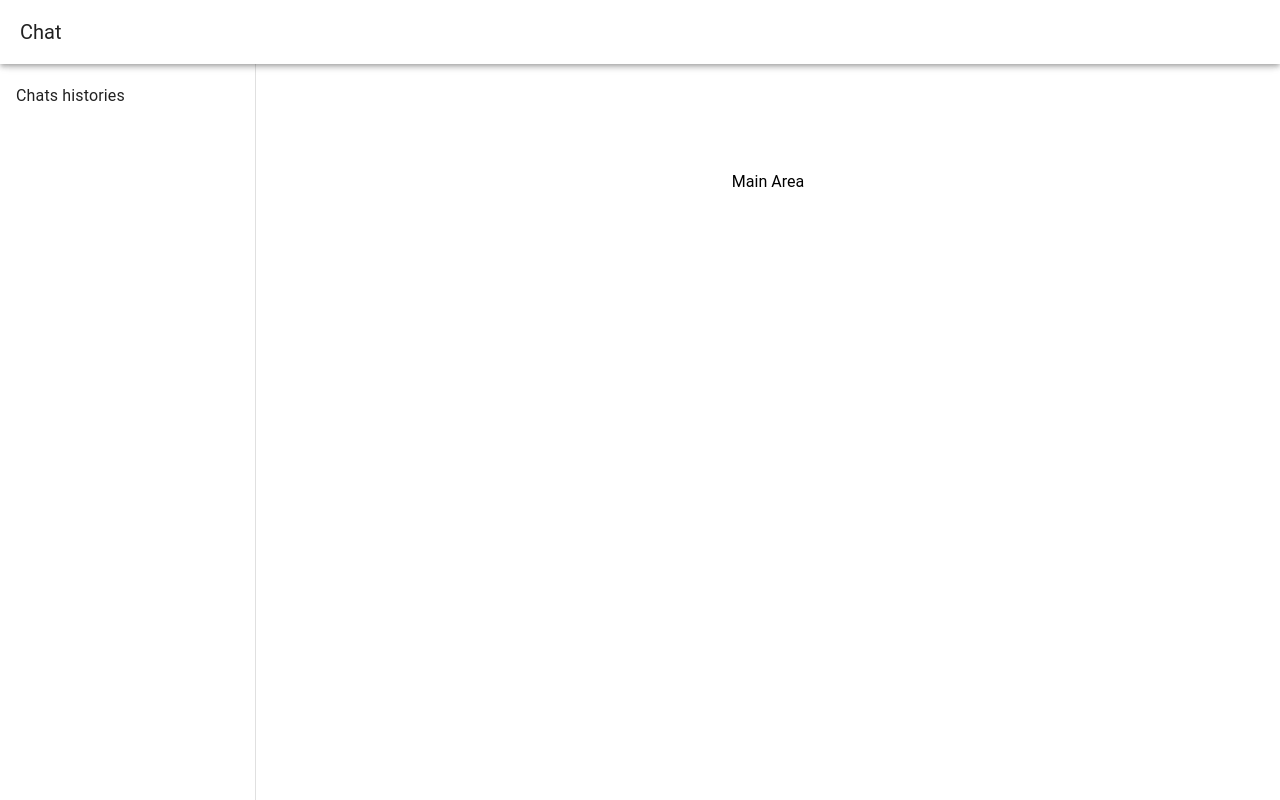
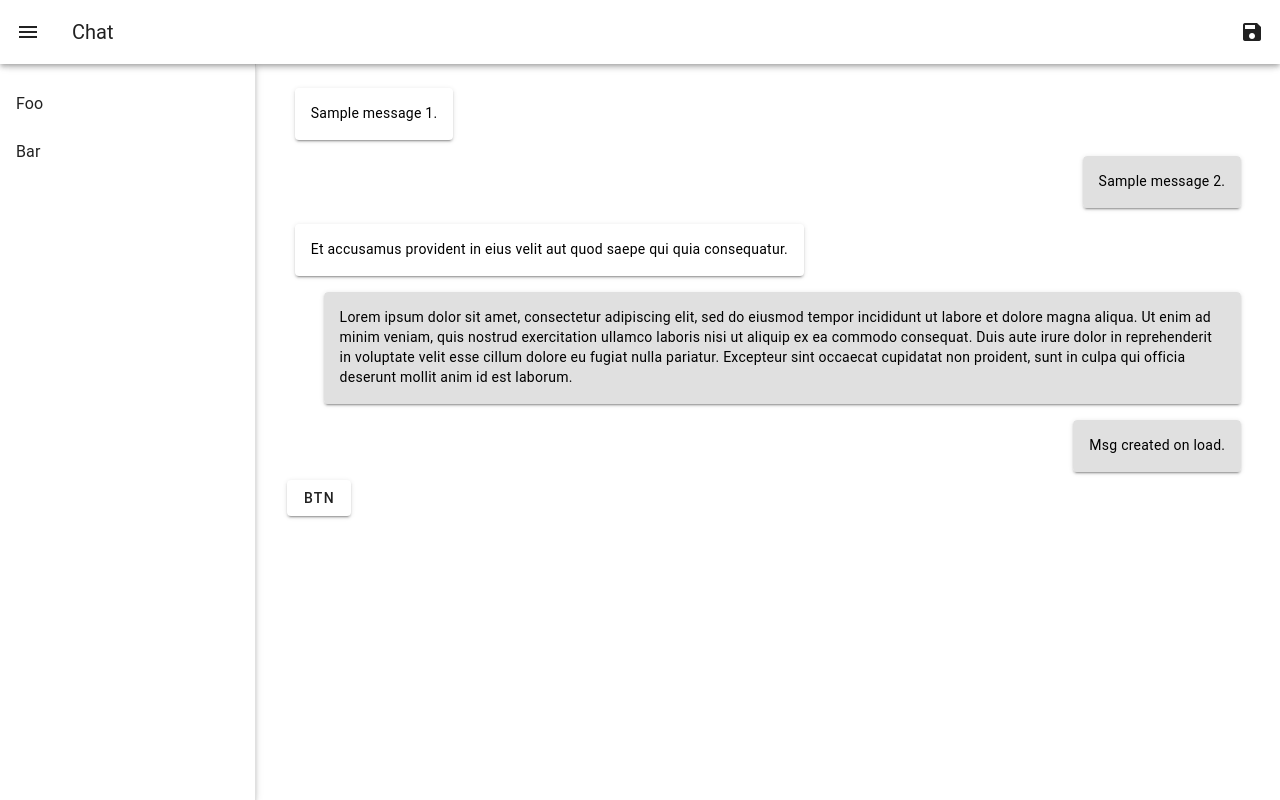
Before and after one commit to ysant77/IRS-PM-2023-10-28-GRP6-AIPoweredHealthConditionMonitoringAndNutritionalPlanning, a Vue app: page / in a window 1280 px wide. Built offline with nearby package versions, Linux system fonts and the light colour scheme.

Commit message:
basic UI and loading messages

```diff
--- a/src/components/HelloWorld.vue
+++ /dev/null
@@ -1,10 +0,0 @@
-<template>
-  <div class="about">
-    <h1>This is an about page</h1>
-    <router-link :to="{name:'FAQ'}">FAQ</router-link>
-  </div>
-</template>
-
-<script setup>
-  //
-</script>
--- a/src/layouts/default/AppBar.vue
+++ /dev/null
@@ -1,7 +0,0 @@
-<template>
-  <v-app-bar title="Chat"></v-app-bar>
-</template>
-
-<script setup>
-  //
-</script>
--- a/src/layouts/default/Default.vue
+++ b/src/layouts/default/Default.vue
@@ -1,16 +1,83 @@
 <template>
   <v-layout class="rounded rounded-md">
-    <default-bar></default-bar>
+    <v-app-bar elevation="4">
+      <template v-slot:prepend>
+        <v-app-bar-nav-icon @click.stop="drawer = !drawer"></v-app-bar-nav-icon>
+      </template>
 
-    <default-drawer></default-drawer>
+      <v-app-bar-title>Chat</v-app-bar-title>
 
-    <v-main class="d-flex align-center justify-center" style="min-height: 300px;">
-      Main Area
+      <template v-slot:append>
+        <v-btn icon="mdi-content-save">
+          <v-icon></v-icon>
+          <v-tooltip activator="parent"> Save chat </v-tooltip>
+        </v-btn>
+      </template>
+    </v-app-bar>
+
+    <v-navigation-drawer v-model="drawer" elevation="3">
+      <v-list>
+        <v-list :items="items"></v-list>
+      </v-list>
+    </v-navigation-drawer>
+
+    <!-- <v-app-bar height="100%" location="bottom" elevation="8">
+      <v-container>
+        <v-textarea
+          name="input-7-1"
+          variant="outlined"
+          rows="1"
+          auto-grow
+          placeholder="Input..."
+        ></v-textarea>
+      </v-container>
+    </v-app-bar> -->
+
+    <v-main
+      class="d-flex align-center justify-center"
+      style="min-height: 300px"
+    >
+      <router-view></router-view>
     </v-main>
   </v-layout>
 </template>
 
-<script setup>
-  import DefaultBar from './AppBar.vue'
-  import DefaultDrawer from './Drawer.vue'
+
+<!-- <script setup>
+  var drawer = null;
+  var items = [
+      {
+        title: "Foo",
+        value: "foo",
+      },
+      {
+        title: "Bar",
+        value: "bar",
+      },
+    ];
+</script> -->
+
+<script>
+export default {
+  data: () => ({
+    drawer: null,
+    items: [
+      {
+        title: "Foo",
+        value: "foo",
+      },
+      {
+        title: "Bar",
+        value: "bar",
+      },
+    ],
+  }),
+
+  created() {
+    console.log('114514!');
+  },
+};
 </script>
+
+<style scoped>
+</style>
--- a/src/layouts/default/Drawer.vue
+++ /dev/null
@@ -1,11 +0,0 @@
-<template>
-    <v-navigation-drawer>
-      <v-list>
-        <v-list-item title="Chats histories"></v-list-item>
-      </v-list>
-    </v-navigation-drawer>
-</template>
-
-<script setup>
-  //
-</script>
--- a/src/router/index.js
+++ b/src/router/index.js
@@ -8,17 +8,13 @@ const routes = [
     children: [
       {
         path: '',
-        name: 'Home',
+        name: 'Chat',
         // route level code-splitting
         // this generates a separate chunk (about.[hash].js) for this route
         // which is lazy-loaded when the route is visited.
-        component: () => import(/* webpackChunkName: "home" */ '@/views/Home.vue'),
+        component: () => import(/* webpackChunkName: "home" */ '@/views/Chat.vue'),
       },
-      // {
-      //   path: '/faq',
-      //   name: 'FAQ',
-      //   component: () => import('@/views/FAQ.vue'),
-      // },
+
     ],
   },
 ]
--- /dev/null
+++ b/src/views/Chat.vue
@@ -0,0 +1,94 @@
+<template>
+  <v-container>
+    <template v-for="(msg, i) in msgList" :key="i">
+      <div
+        class="chat-line pa-2 d-flex align-center"
+        :class="msg.sender == 'bot' ? 'justify-start' : 'justify-end'"
+        :style="msgStyles[msg.sender]"
+      >
+        <v-card
+          w-auto
+          :text="msg.text"
+          :variant="msg.sender == 'user' ? 'tonal' : 'default'"
+          elevation="2"
+        ></v-card>
+      </div>
+    </template>
+
+    <v-btn @click="bindBtn">Btn</v-btn>
+  </v-container>
+</template>
+
+<script setup>
+</script>
+
+<script>
+export default {
+  data: () => ({
+    msgList: [
+      {
+        sender: "bot",
+        type: 0,
+        text: "Sample message 1.",
+      },
+      {
+        sender: "user",
+        type: 0,
+        text: "Sample message 2.",
+      },
+      {
+        sender: "bot",
+        type: 0,
+        text: "Et accusamus provident in eius velit aut quod saepe qui quia consequatur. ",
+      },
+      {
+        sender: "user",
+        type: 0,
+        text: "Lorem ipsum dolor sit amet, consectetur adipiscing elit, sed do eiusmod tempor incididunt ut labore et dolore magna aliqua. Ut enim ad minim veniam, quis nostrud exercitation ullamco laboris nisi ut aliquip ex ea commodo consequat. Duis aute irure dolor in reprehenderit in voluptate velit esse cillum dolore eu fugiat nulla pariatur. Excepteur sint occaecat cupidatat non proident, sunt in culpa qui officia deserunt mollit anim id est laborum.",
+      },
+    ],
+    msgStyles: {
+      bot: {
+        "margin-right": "3%",
+      },
+      user: {
+        "margin-left": "3%",
+      },
+    },
+  }),
+
+  methods: {
+    createMsg(text) {
+      this.msgList.push({
+        sender: "user",
+        text: text,
+      });
+      this.scrollDown();
+    },
+
+    bindBtn() {
+      this.createMsg('Another msg.')
+    },
+
+    scrollDown() {
+      var el = document.getElementsByClassName('chat-line');
+      el[el.length-1].scrollIntoView();
+    }
+  },
+
+  // hook
+  mounted() {
+    this.createMsg('Msg created on load.');
+  },
+};
+</script>
+
+<style scoped>
+.v-container {
+  width: 100%;
+  margin: 0;
+  padding-left: 3%;
+  padding-right: 3%;
+  padding-bottom: 10%;
+}
+</style>
--- a/src/views/Home.vue
+++ /dev/null
@@ -1,7 +0,0 @@
-<template>
-  <HelloWorld />
-</template>
-
-<script setup>
-  import HelloWorld from '@/components/HelloWorld.vue'
-</script>
```
Also changed, not shown: src/views/FAQ.vue (deleted, +0 -23 lines).
